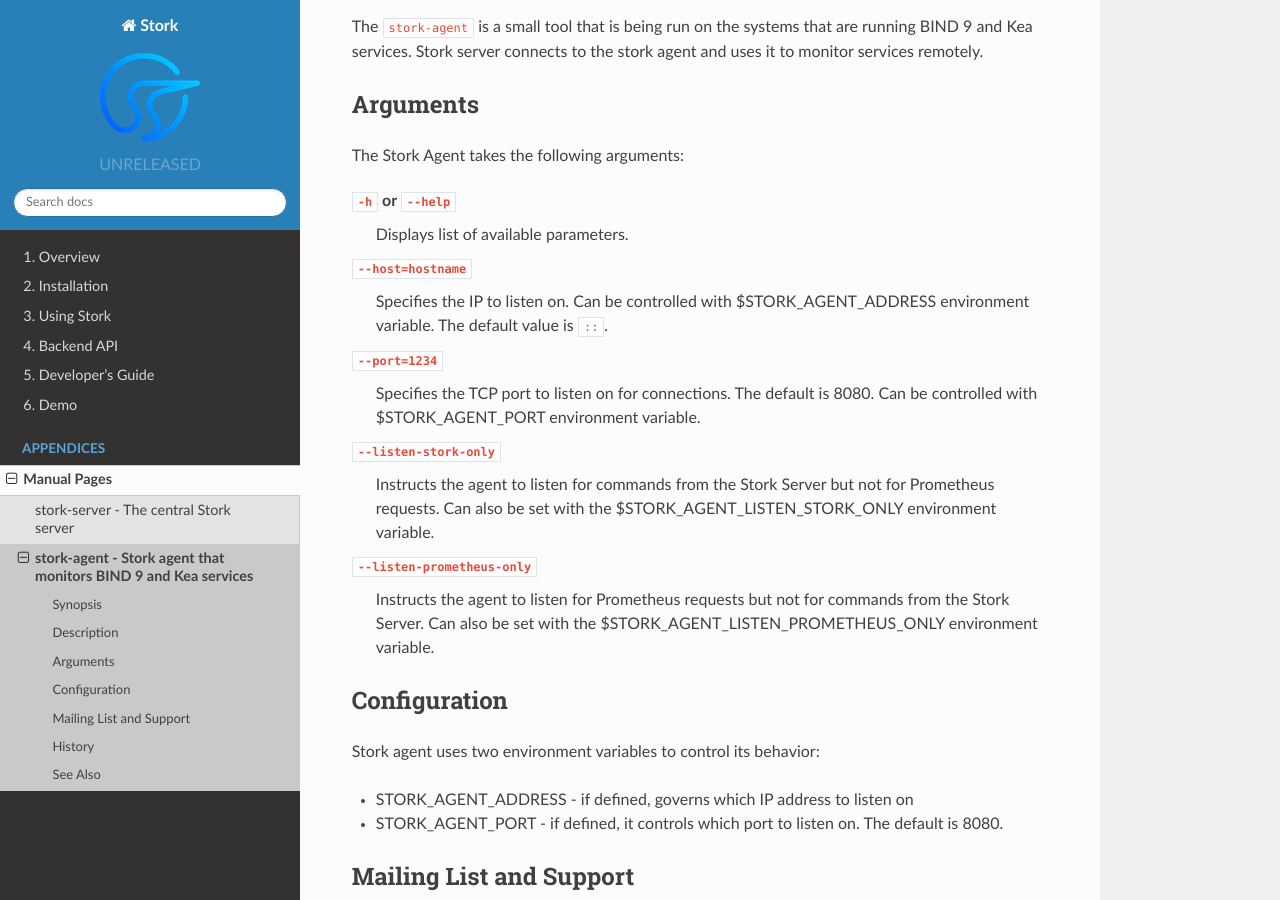
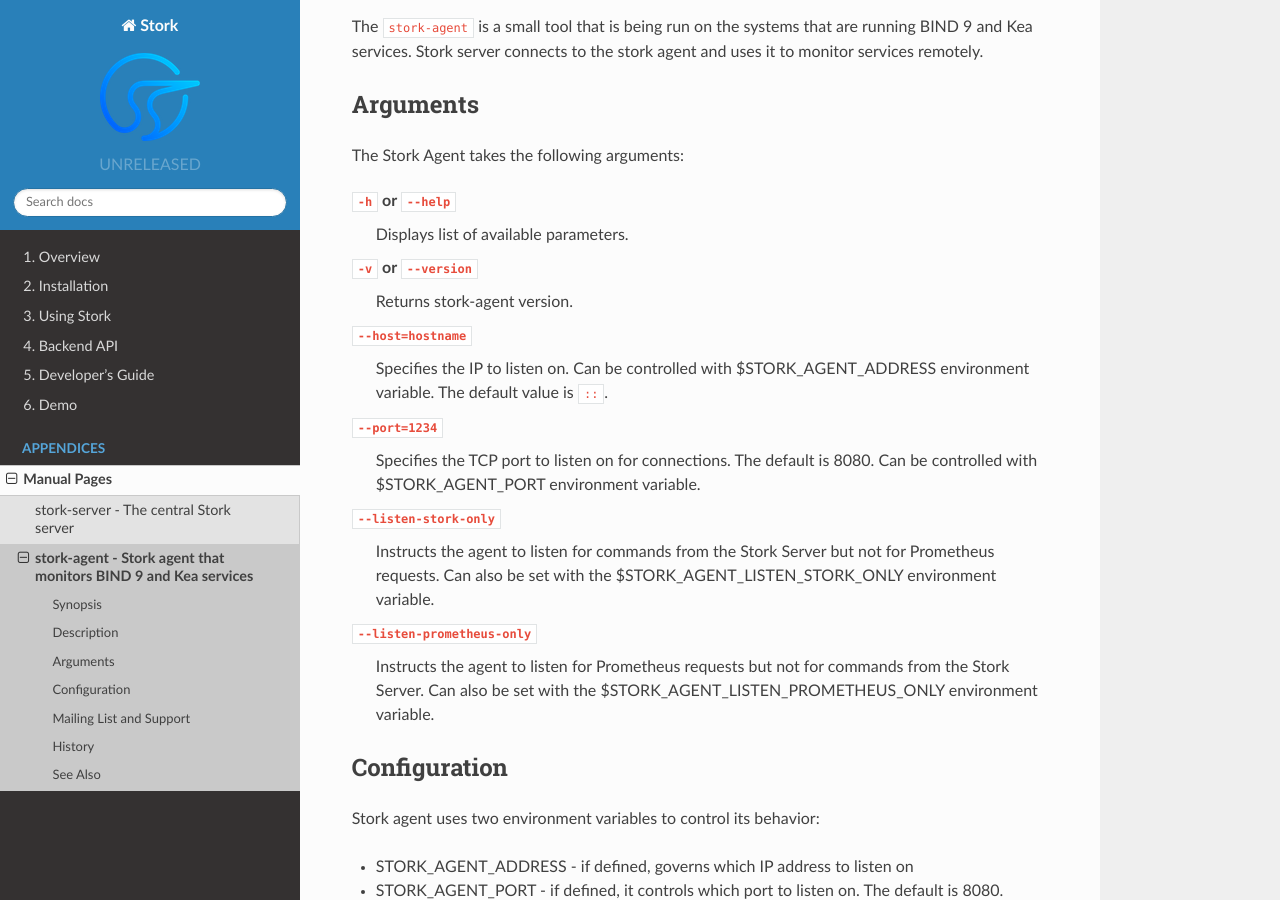
Before and after one commit to isc-projects/stork, a Sphinx documentation site: the page built from doc/man/stork-agent.8.rst, in a window 1280 px wide and 900 px high, scrolled down 366 px. Built offline with Sphinx 7.4.7 and the Read the Docs theme 2.0.0, drawn with Linux system fonts in a browser that asks for light colours.

Commit message:
[#265] Documented -v, --version for agent

```diff
--- a/doc/man/stork-agent.8.rst
+++ b/doc/man/stork-agent.8.rst
@@ -31,6 +31,9 @@
 
 ``-h`` or ``--help``
    Displays list of available parameters.
+
+``-v`` or ``--version``
+   Returns stork-agent version.
 
 ``--host=hostname``
    Specifies the IP to listen on. Can be controlled with $STORK_AGENT_ADDRESS environment
```
